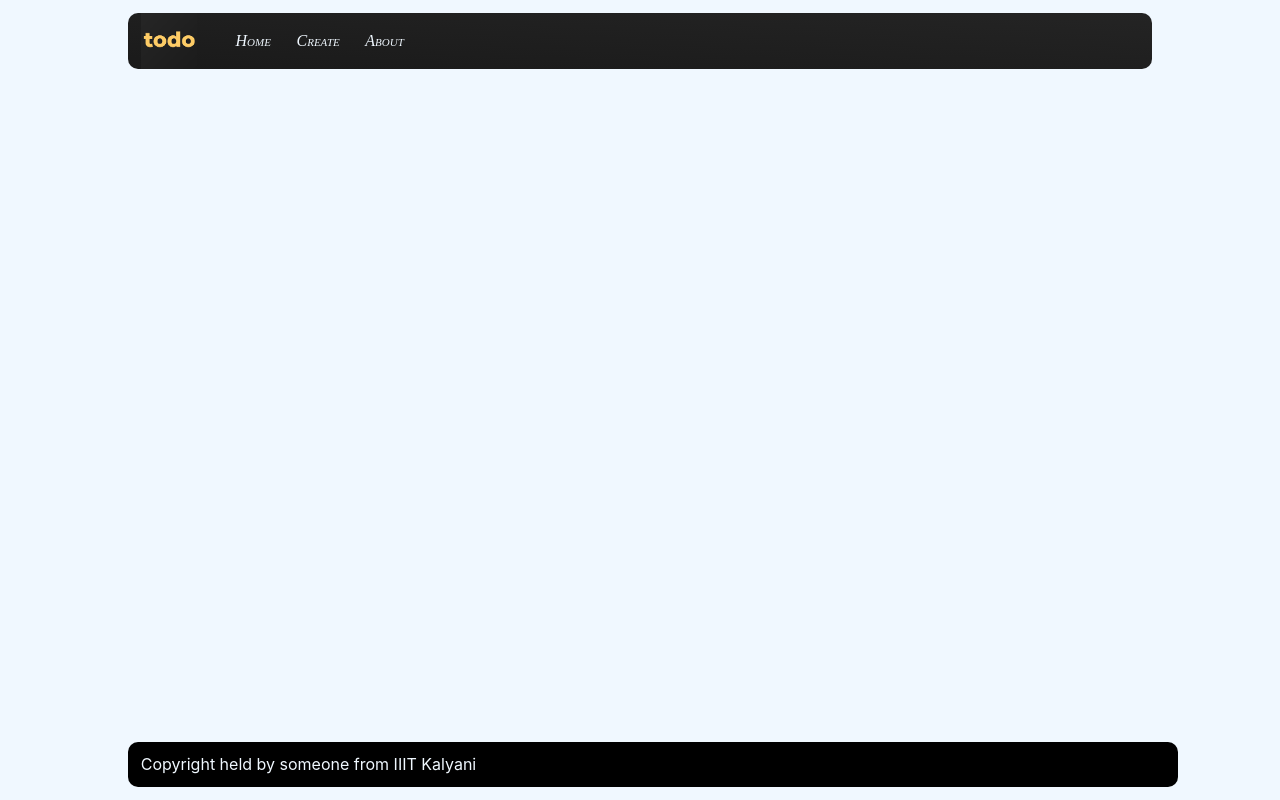
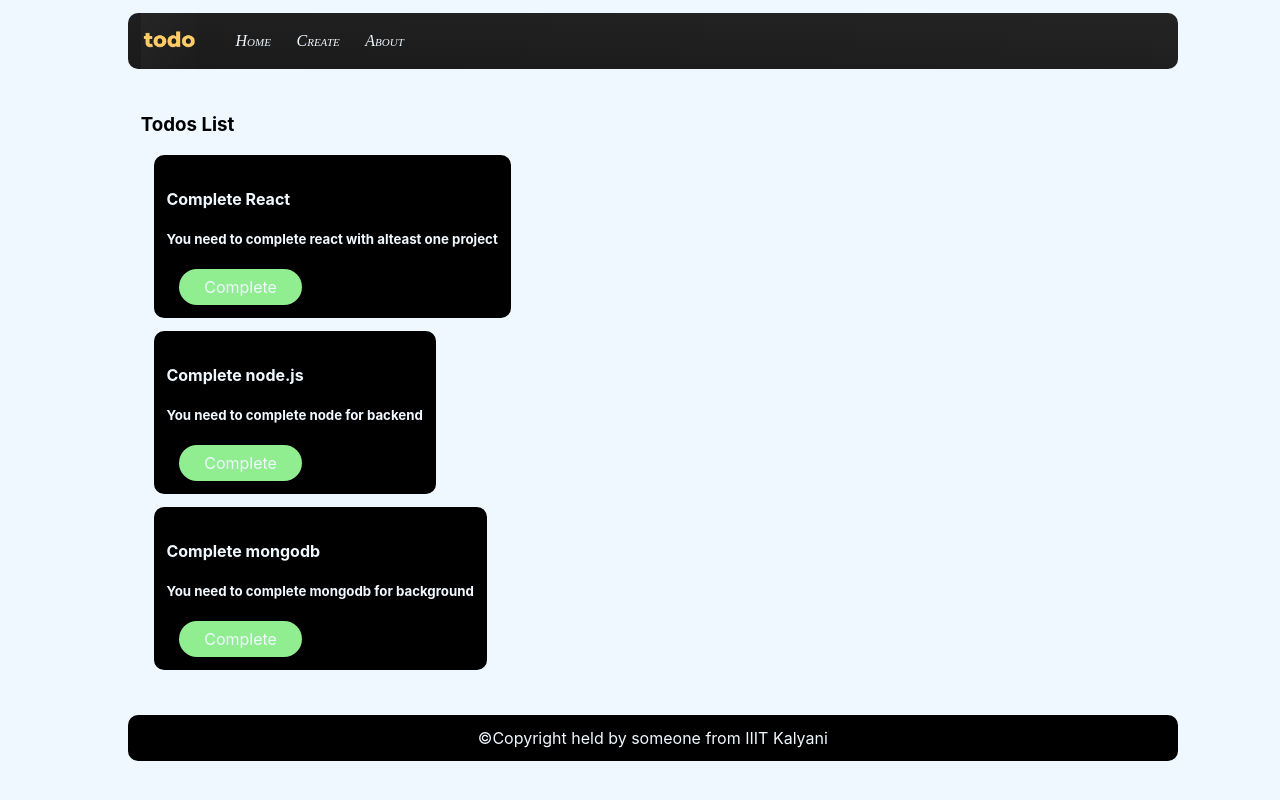
Before and after one commit to Abhishree881/todo, a React (Create React App) app: page / in a window 1280 px wide. Built offline with nearby package versions, Linux system fonts and the light colour scheme.

Commit message:
added todos and complete button

```diff
--- a/src/App.js
+++ b/src/App.js
@@ -1,12 +1,36 @@
 import Navbar from "./components/Navbar";
 import Todos from "./components/Todos";
 import Footer from "./components/Footer";
+import React, { useState } from 'react';
 
 function App() {
+  const onComplete = (todo) => {
+    console.log("i am todo of ", todo);
+    SetTodo(todos.filter((e) => {
+      return e !== todo;
+    }))
+  }
+  const [todos, SetTodo] = useState([
+    {
+      sno: 1,
+      title: "Complete React",
+      desc: "You need to complete react with alteast one project"
+    },
+    {
+      sno: 2,
+      title: "Complete node.js",
+      desc: "You need to complete node for backend"
+    },
+    {
+      sno: 3,
+      title: "Complete mongodb",
+      desc: "You need to complete mongodb for background"
+    }
+  ]);
   return (
     <div className="App">
       <Navbar />
-      <Todos />
+      <Todos todos={todos} onComplete={onComplete} />
       <Footer/>
     </div >
   );
--- a/src/components/Footer.js
+++ b/src/components/Footer.js
@@ -5,7 +5,7 @@ export default function Footer() {
   return (
     <div>
       <div className='footer'>
-        Copyright held by someone from IIIT Kalyani
+      &#169;Copyright held by someone from IIIT Kalyani
         </div>
     </div>
   )
--- a/src/components/Todo.js
+++ /dev/null
@@ -1,9 +0,0 @@
-import React from 'react'
-
-export default function Todo() {
-  return (
-    <div>
-        Todo works!!!
-    </div>
-  )
-}
--- /dev/null
+++ b/src/components/TodoItem.js
@@ -0,0 +1,12 @@
+import React from 'react'
+import '../styling/Todo.css';
+
+export default function TodoItem({ todo,onComplete }) {
+  return (
+    <div className='todo'>
+          <h4>{todo.title}</h4>
+          <h5>{todo.desc}</h5>
+          <div className='completed' onClick={() => onComplete(todo)}>Complete</div>
+    </div>
+  )
+}
--- a/src/components/Todos.js
+++ b/src/components/Todos.js
@@ -1,11 +1,15 @@
 import React from 'react'
-import Todo from "./Todo";
+import TodoItem from "./TodoItem";
+import '../styling/Todos.css';
 
-export default function Todos() {
+export default function Todos(props) {
   return (
       <div className='container'>
-        <h3>Todos List</h3>
-        <Todo/>
+          <h3>Todos List</h3>
+          {props.todos.map((todo) => {
+              return <TodoItem todo={todo} key={todo.sno} onComplete={props.onComplete} />
+          } )}
+
     </div>
   )
 }
--- a/src/styling/Footer.css
+++ b/src/styling/Footer.css
@@ -1,8 +1,9 @@
 .footer{
     background-color: black;
-    position: fixed;
+    position: relative;
     bottom: 1vw;
     width: 80vw;
     padding: 1vw;
+    text-align: center;
     border-radius: 10px;
 }
--- a/src/styling/Navbar.css
+++ b/src/styling/Navbar.css
@@ -2,10 +2,9 @@
     display: flex;
     height: 7vh;
     align-items: center;
-    width: 100vw;
     background: linear-gradient(to top right, #1A1A1A 0%, #242424 100%);
     font: italic small-caps bold 16px/2 cursive;
-    width: auto;
+    width: 81vw;
     border-radius: 10px;
     padding-left: 1vw;
 }
--- /dev/null
+++ b/src/styling/Todo.css
@@ -0,0 +1,21 @@
+.completed{
+    background-color: lightgreen;
+    border-radius: 30px;
+    padding: 8px 25px 8px 25px;
+    align-content: center;
+    width:max-content;
+    cursor: pointer;
+    transition: 0.5s;
+    margin-left: 1vw;
+}
+.todo{
+    margin: 1vw;
+    background-color: black;
+    border-radius: 10px;
+    color:aliceblue;
+    padding: 1vw;
+    width: fit-content;
+}
+.completed:hover{
+    background-color: lawngreen;
+}
--- /dev/null
+++ b/src/styling/Todos.css
@@ -0,0 +1,8 @@
+.container{
+    border-radius: 10px;
+    padding: 1vw;
+    margin: 1vw 0 1vw 0;
+    min-height: 76vh;
+    width: 80vw;
+    color: black;
+}
```
